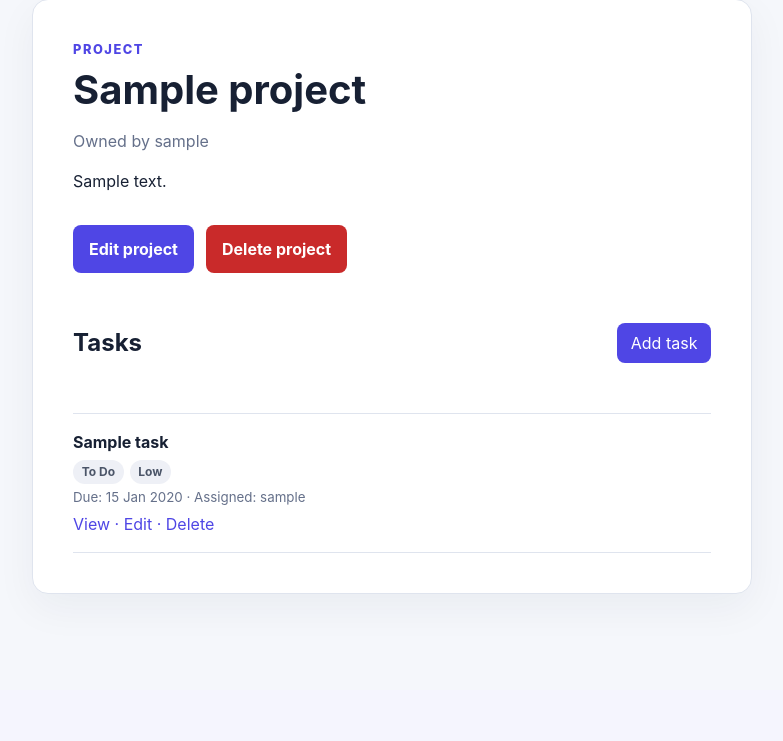
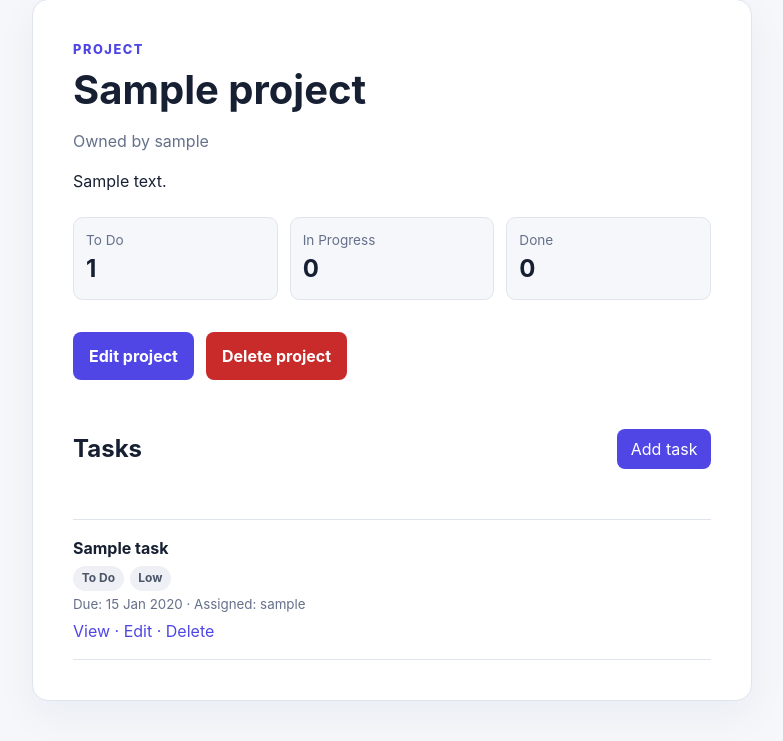
Before and after one commit to Bhavish-Makkar/Task-Manager, a Django app: page /projects/1/ in a window 1280 px wide. Shown: the part 160-901 px from the top of the page, without its empty margins (248-1031 px from the left). Before the commit the page ends 754 px from the top, so only its background shows below. Run offline with Django 5.2, Linux system fonts and the light colour scheme; a user stored in the database is signed in; tables that the repository leaves empty hold one stand-in row (values such as "Sample post").

Commit message:
Done with status count per project

```diff
--- a/projects/templates/projects/project_detail.html
+++ b/projects/templates/projects/project_detail.html
@@ -6,6 +6,7 @@
     <h1>{{ project.name }}</h1>
     <p class="helper">Owned by {{ project.owner.username }}</p>
     <p>{{ project.description|default:"No description provided." }}</p>
+    <div class="status-summary">{% for label, count in status_counts %}<div><span>{{ label }}</span><strong>{{ count }}</strong></div>{% endfor %}</div>
     <div class="project-actions">
         {% if user == project.owner %}<a class="btn btn-primary" href="{% url 'project_edit' project.pk %}">Edit project</a>{% endif %}
         {% if user == project.owner %}<a class="btn btn-danger" href="{% url 'project_delete' project.pk %}">Delete project</a>{% endif %}
--- a/projects/views.py
+++ b/projects/views.py
@@ -7,6 +7,8 @@ from django.db.models import Q
 from .forms import ProjectForm
 from .models import Project
 from .permissions import can_view_project
+from tasks.models import Task
+from tasks.querysets import status_counts_for_project
 
 
 @login_required
@@ -30,7 +32,9 @@ def project_detail(request, pk):
     if not can_view_project(request.user, project):
         raise PermissionDenied
     tasks = project.tasks.select_related("assigned_to").order_by("due_date")
-    return render(request, "projects/project_detail.html", {"project": project, "tasks": tasks})
+    raw_counts = {row["status"]: row["count"] for row in status_counts_for_project(project)}
+    status_counts = [(label, raw_counts.get(value, 0)) for value, label in Task.Status.choices]
+    return render(request, "projects/project_detail.html", {"project": project, "tasks": tasks, "status_counts": status_counts})
 
 
 @login_required
--- a/static/css/main.css
+++ b/static/css/main.css
@@ -90,6 +90,11 @@ label { display: block; font-weight: 650; margin-bottom: .4rem; }
 .task-details { display: grid; gap: .75rem 1rem; grid-template-columns: 120px 1fr; margin-top: 2rem; }
 .task-details dt { color: var(--muted); font-weight: 650; }
 .task-details dd { margin: 0; }
+.status-summary { display: grid; gap: .75rem; grid-template-columns: repeat(3, 1fr); margin: 1.5rem 0; }
+.status-summary div { background: #f5f7fb; border: 1px solid var(--line); border-radius: .6rem; padding: .75rem; }
+.status-summary span, .status-summary strong { display: block; }
+.status-summary span { color: var(--muted); font-size: .85rem; }
+.status-summary strong { font-size: 1.5rem; }
 .comment-list { margin-bottom: 1.5rem; }
 .comment { align-items: flex-start; border-bottom: 1px solid var(--line); display: flex; gap: .75rem; padding: 1rem 0; }
 .avatar { align-items: center; background: #e8e7ff; border-radius: 50%; color: var(--accent-dark); display: flex; flex: 0 0 2rem; font-weight: 800; height: 2rem; justify-content: center; }
--- a/tasks/querysets.py
+++ b/tasks/querysets.py
@@ -1,4 +1,5 @@
 from .models import Task
+from django.db.models import Count
 
 
 def assigned_tasks_for(user):
@@ -24,3 +25,7 @@ def group_tasks_by_status(tasks):
     for task in tasks:
         groups.setdefault(task.status, []).append(task)
     return groups
+
+
+def status_counts_for_project(project):
+    return Task.objects.filter(project=project).values("status").annotate(count=Count("id")).order_by("status")
```
Also changed, not shown: tasks/tests.py (+10 -0 lines).
